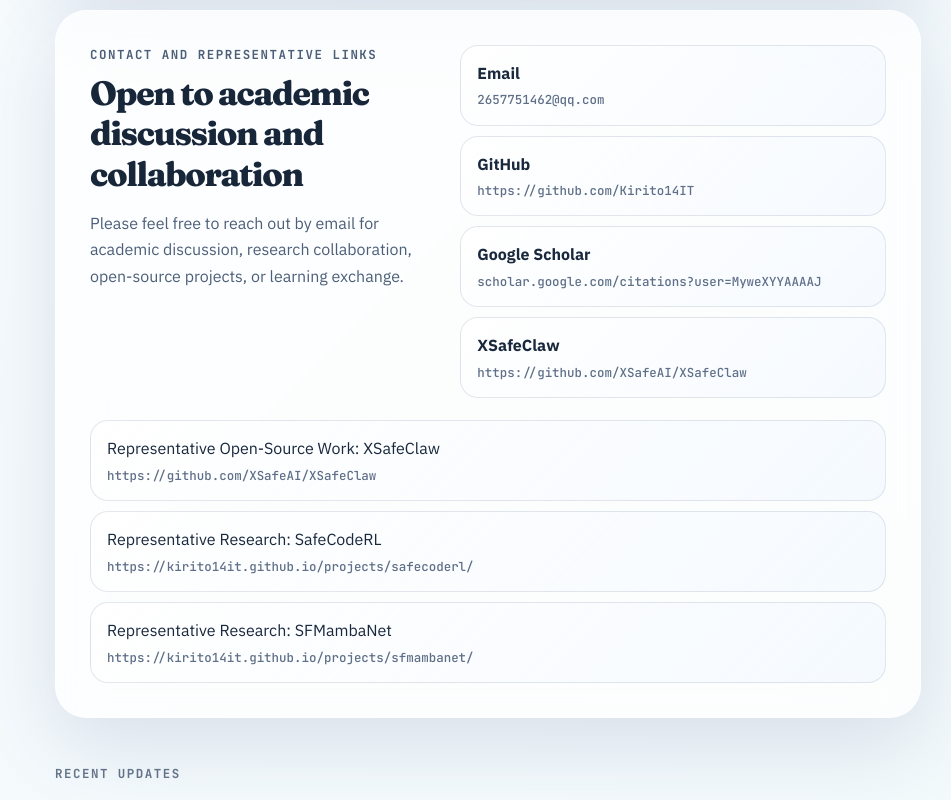
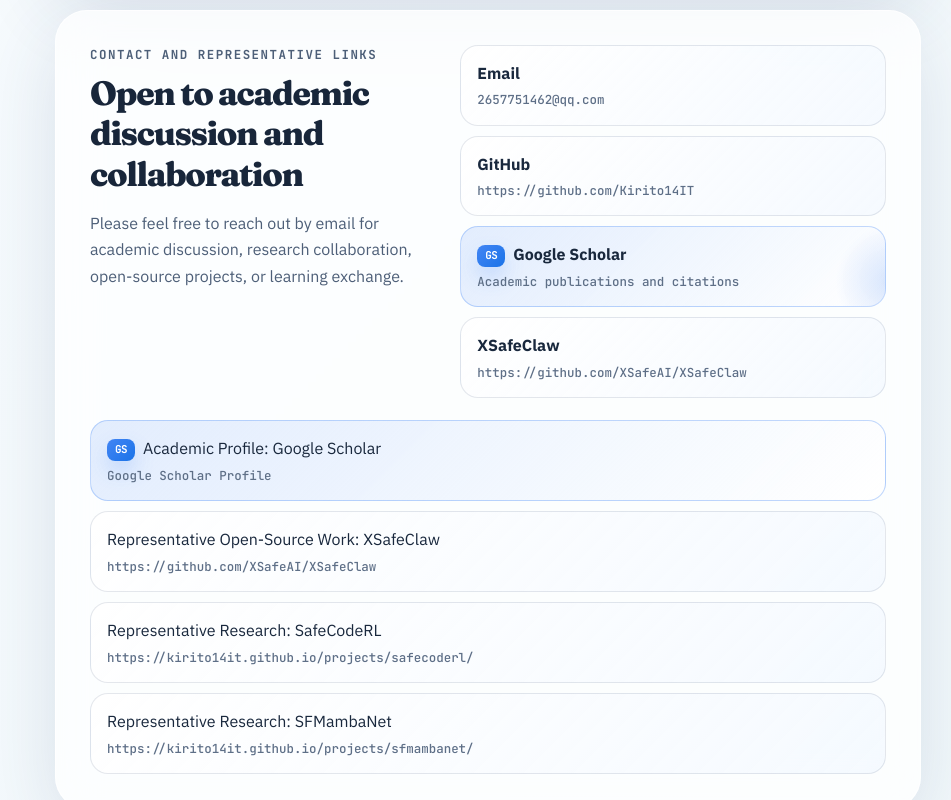
Before and after one commit to Kirito14IT/Kirito14IT.github.io, an Astro site: page / in a window 1280 px wide. Shown: the part 1123-1923 px from the top of the page, without its empty margins (329-1280 px from the left). Built offline with nearby package versions, Linux system fonts and the light colour scheme; Astro itself is replaced by a stand-in of ours; no server answers; animation ran at ten frames a second.

Commit message:
add Google Scholar badge link

```diff
--- a/scripts/validate-content.mjs
+++ b/scripts/validate-content.mjs
@@ -42,7 +42,10 @@
   "meteor-layer",
   "Array.from({ length: 16 }",
   "document.addEventListener(\"pointermove\", moveSticker",
-  "z-index: 4;"
+  "z-index: 4;",
+  "https://scholar.google.com/citations?user=MyweXYYAAAAJ",
+  "Academic publications and citations",
+  "scholar-link"
 ];
 
 const missing = requiredFiles.filter((file) => !fs.existsSync(path.join(root, file)));
--- a/src/components/ContactLinks.astro
+++ b/src/components/ContactLinks.astro
@@ -13,7 +13,7 @@
 
   <div class="direct-link-list">
     {profile.links.map((link) => (
-      <a href={link.url} target={link.url.startsWith("http") ? "_blank" : undefined} rel="noopener noreferrer">
+      <a class={link.label === "Google Scholar" ? "scholar-link" : undefined} href={link.url} target={link.url.startsWith("http") ? "_blank" : undefined} rel="noopener noreferrer">
         <strong>{link.label}</strong>
         <span>{link.displayUrl || link.url}</span>
       </a>
@@ -22,7 +22,7 @@
 
   <div class="representative-links">
     {profile.representativeLinks.map((link) => (
-      <a href={link.url} target="_blank" rel="noopener noreferrer">
+      <a class={link.label.includes("Google Scholar") ? "scholar-link" : undefined} href={link.url} target="_blank" rel="noopener noreferrer">
         <span>{link.label}</span>
         <code>{link.displayUrl}</code>
       </a>
--- a/src/components/Sidebar.astro
+++ b/src/components/Sidebar.astro
@@ -44,7 +44,7 @@
     <p class="sidebar-heading">Links</p>
     <div class="sidebar-links">
       {profile.links.map((link) => (
-        <a class="sidebar-link-detail" href={link.url} target={link.url.startsWith("http") ? "_blank" : undefined} rel="noopener noreferrer">
+        <a class={`sidebar-link-detail ${link.label === "Google Scholar" ? "scholar-link" : ""}`} href={link.url} target={link.url.startsWith("http") ? "_blank" : undefined} rel="noopener noreferrer">
           <strong>{link.label}</strong>
           <span>{link.displayUrl || link.url}</span>
         </a>
--- a/src/data/profile.ts
+++ b/src/data/profile.ts
@@ -36,8 +36,8 @@
     { label: "GitHub", url: "https://github.com/Kirito14IT", displayUrl: "https://github.com/Kirito14IT" },
     {
       label: "Google Scholar",
-      url: "https://scholar.google.com/citations?user=MyweXYYAAAAJ&hl=en",
-      displayUrl: "scholar.google.com/citations?user=MyweXYYAAAAJ"
+      url: "https://scholar.google.com/citations?user=MyweXYYAAAAJ",
+      displayUrl: "Academic publications and citations"
     },
     {
       label: "XSafeClaw",
@@ -46,6 +46,11 @@
     }
   ],
   representativeLinks: [
+    {
+      label: "Academic Profile: Google Scholar",
+      url: "https://scholar.google.com/citations?user=MyweXYYAAAAJ",
+      displayUrl: "Google Scholar Profile"
+    },
     {
       label: "Representative Open-Source Work: XSafeClaw",
       url: "https://github.com/XSafeAI/XSafeClaw",
--- a/src/styles/global.css
+++ b/src/styles/global.css
@@ -334,6 +334,45 @@
 
 .sidebar-link-detail strong {
   color: #1f334d;
+}
+
+.scholar-link {
+  position: relative;
+  overflow: hidden;
+  border-color: rgba(66, 133, 244, 0.32) !important;
+  background:
+    linear-gradient(135deg, rgba(66, 133, 244, 0.14), rgba(255, 255, 255, 0.84)) !important;
+}
+
+.scholar-link::after {
+  content: "";
+  position: absolute;
+  inset: auto -16% -45% auto;
+  width: 120px;
+  height: 120px;
+  border-radius: 999px;
+  background: radial-gradient(circle, rgba(66, 133, 244, 0.22), transparent 68%);
+  pointer-events: none;
+}
+
+.scholar-link strong::before,
+.scholar-link > span:first-child::before {
+  content: "GS";
+  display: inline-flex;
+  align-items: center;
+  justify-content: center;
+  width: 28px;
+  height: 22px;
+  margin-right: 8px;
+  border-radius: 8px;
+  color: #ffffff;
+  background: linear-gradient(135deg, #4285f4, #1a73e8);
+  font-family: var(--mono);
+  font-size: 0.68rem;
+  font-weight: 900;
+  letter-spacing: -0.05em;
+  vertical-align: 1px;
+  box-shadow: 0 10px 20px rgba(66, 133, 244, 0.22);
 }
 
 .sidebar-link-detail span {
```
